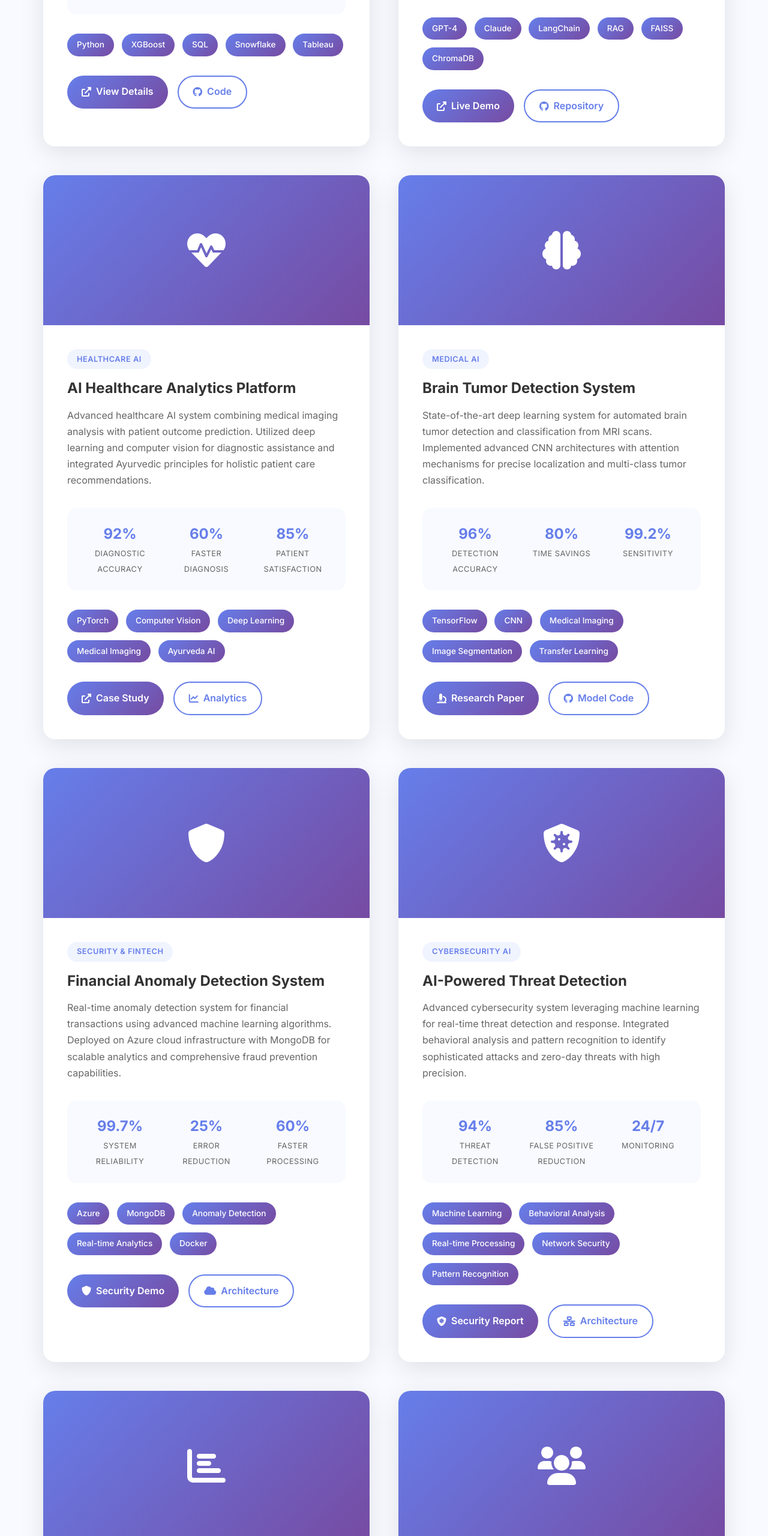
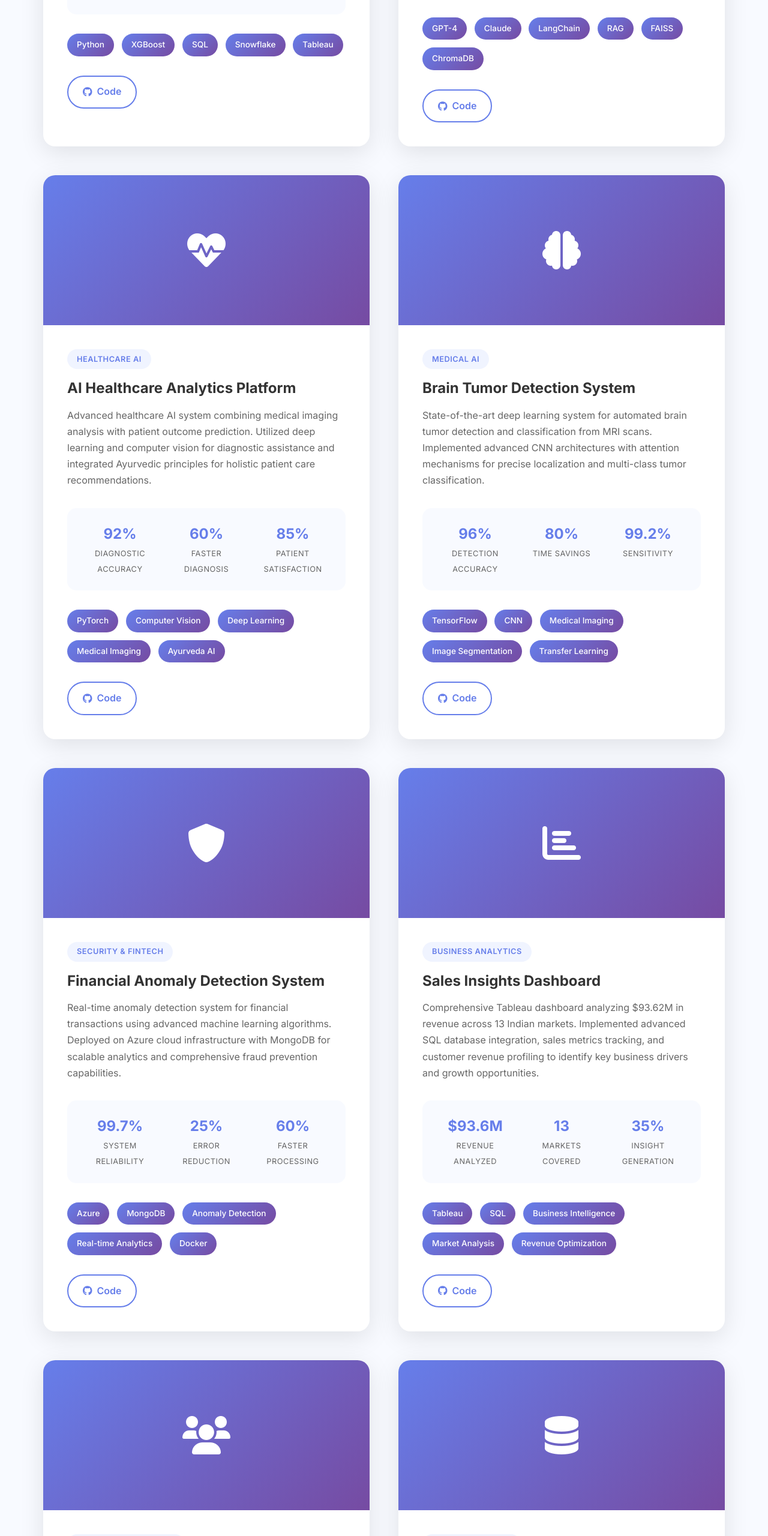
Before and after one commit to KATREDDIDURGA/KATREDDIDURGA.github.io, a plain HTML site: page portfolio.html in a window 1280 px wide. Shown: the part 1240-3800 px from the top of the page at 60% size. Drawn offline with Linux system fonts and the light colour scheme.

Commit message:
Updated project links

```diff
--- a/portfolio.html
+++ b/portfolio.html
@@ -550,10 +550,7 @@
                             <span class="tech-tag">Tableau</span>
                         </div>
                         <div class="project-links">
-                            <a href="#" class="project-link link-primary">
-                                <i class="fas fa-external-link-alt"></i> View Details
-                            </a>
-                            <a href="#" class="project-link link-secondary">
+                            <a href="https://github.com/KATREDDIDURGA/AI-Projects/tree/main/credit-risk-assessment" class="project-link link-secondary">
                                 <i class="fab fa-github"></i> Code
                             </a>
                         </div>
@@ -596,11 +593,8 @@
                             <span class="tech-tag">ChromaDB</span>
                         </div>
                         <div class="project-links">
-                            <a href="#" class="project-link link-primary">
-                                <i class="fas fa-external-link-alt"></i> Live Demo
-                            </a>
-                            <a href="#" class="project-link link-secondary">
-                                <i class="fab fa-github"></i> Repository
+                            <a href="https://github.com/KATREDDIDURGA/AI-Projects/tree/main/AI-Powered%20Contract%20Reader" class="project-link link-secondary">
+                                <i class="fab fa-github"></i> Code
                             </a>
                         </div>
                     </div>
@@ -641,11 +635,8 @@
                             <span class="tech-tag">Ayurveda AI</span>
                         </div>
                         <div class="project-links">
-                            <a href="#" class="project-link link-primary">
-                                <i class="fas fa-external-link-alt"></i> Case Study
-                            </a>
-                            <a href="#" class="project-link link-secondary">
-                                <i class="fas fa-chart-line"></i> Analytics
+                            <a href="https://github.com/KATREDDIDURGA/AI-Projects/tree/main/AI-Powered%20Health%20Checkups" class="project-link link-secondary">
+                                <i class="fab fa-github"></i> Code
                             </a>
                         </div>
                     </div>
@@ -686,11 +677,8 @@
                             <span class="tech-tag">Transfer Learning</span>
                         </div>
                         <div class="project-links">
-                            <a href="#" class="project-link link-primary">
-                                <i class="fas fa-microscope"></i> Research Paper
-                            </a>
-                            <a href="#" class="project-link link-secondary">
-                                <i class="fab fa-github"></i> Model Code
+                            <a href="https://github.com/KATREDDIDURGA/Data-Science-Projects/tree/master/Brain%20Tumor%20Detection" class="project-link link-secondary">
+                                <i class="fab fa-github"></i> Code
                             </a>
                         </div>
                     </div>
@@ -731,17 +719,14 @@
                             <span class="tech-tag">Docker</span>
                         </div>
                         <div class="project-links">
-                            <a href="#" class="project-link link-primary">
-                                <i class="fas fa-shield-alt"></i> Security Demo
-                            </a>
-                            <a href="#" class="project-link link-secondary">
-                                <i class="fas fa-cloud"></i> Architecture
+                            <a href="https://github.com/KATREDDIDURGA/Data-Science-Projects/tree/master/Financial%20Anomaly%20Detection%20System" class="project-link link-secondary">
+                                <i class="fab fa-github"></i> Code
                             </a>
                         </div>
                     </div>
                 </div>
 
-                <!-- Cybersecurity AI -->
+                <!-- Cybersecurity AI
                 <div class="project-card fade-in" data-category="security ai-ml">
                     <div class="project-image">
                        <i class="fas fa-shield-virus"></i>
@@ -776,15 +761,12 @@
                             <span class="tech-tag">Pattern Recognition</span>
                         </div>
                         <div class="project-links">
-                            <a href="#" class="project-link link-primary">
-                                <i class="fas fa-shield-virus"></i> Security Report
-                            </a>
                             <a href="#" class="project-link link-secondary">
-                                <i class="fas fa-network-wired"></i> Architecture
+                                <i class="fab fa-github"></i> Code
                             </a>
                         </div>
                     </div>
-                </div>
+                </div> -->
 
                 <!-- Sales Analytics Dashboard -->
                 <div class="project-card fade-in" data-category="analytics">
@@ -821,11 +803,8 @@
                             <span class="tech-tag">Revenue Optimization</span>
                         </div>
                         <div class="project-links">
-                            <a href="#" class="project-link link-primary">
-                                <i class="fas fa-chart-line"></i> Dashboard
-                            </a>
                             <a href="#" class="project-link link-secondary">
-                                <i class="fas fa-download"></i> Report
+                                <i class="fab fa-github"></i> Code
                             </a>
                         </div>
                     </div>
@@ -866,11 +845,8 @@
                             <span class="tech-tag">Marketing Automation</span>
                         </div>
                         <div class="project-links">
-                            <a href="#" class="project-link link-primary">
-                                <i class="fas fa-users"></i> Segmentation Model
-                            </a>
-                            <a href="#" class="project-link link-secondary">
-                                <i class="fas fa-bullseye"></i> Campaign Results
+                            <a href="https://github.com/KATREDDIDURGA/Data-Science-Projects/tree/master/customer-segmentation-marketing" class="project-link link-secondary">
+                                <i class="fab fa-github"></i> Code
                             </a>
                         </div>
                     </div>
@@ -911,11 +887,8 @@
                             <span class="tech-tag">Financial Analytics</span>
                         </div>
                         <div class="project-links">
-                            <a href="#" class="project-link link-primary">
-                                <i class="fas fa-database"></i> Pipeline Demo
-                            </a>
                             <a href="#" class="project-link link-secondary">
-                                <i class="fas fa-code"></i> SQL Scripts
+                                <i class="fab fa-github"></i> Code
                             </a>
                         </div>
                     </div>
```
